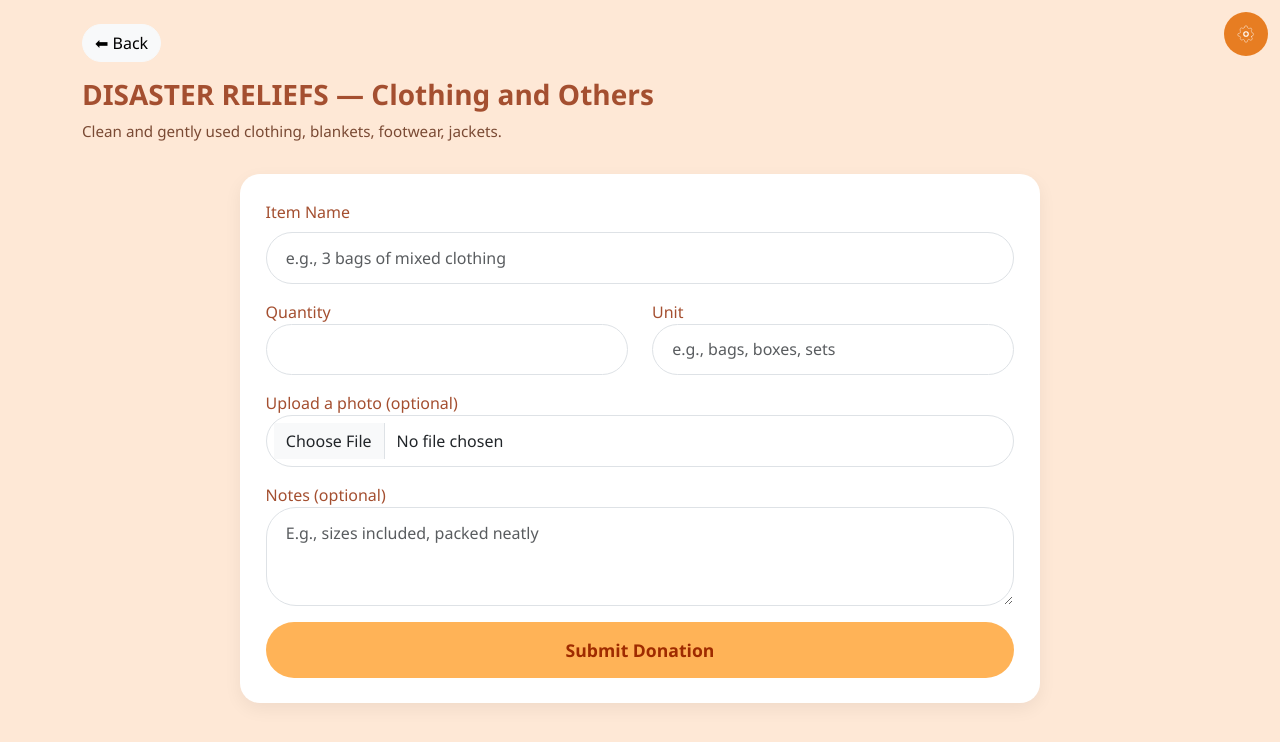
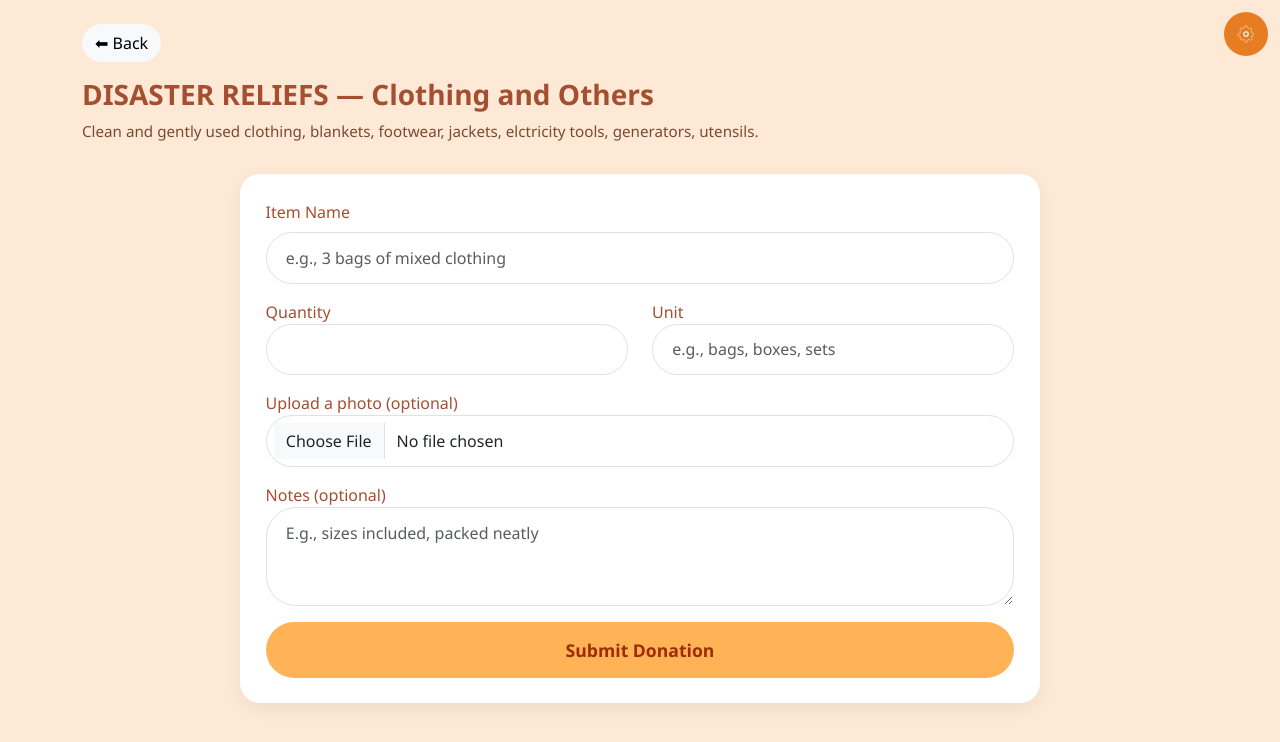
Before and after one commit to iamjewelmitchjaculo-stack/BULIGsb.web, a website: page docs/donate-clothing.html in a window 1280 px wide. Drawn offline with nearby package versions, Linux system fonts and the light colour scheme; no server answers.

Commit message:
Update donation description with more items
Added additional items to the donation description.

```diff
--- a/docs/donate-clothing.html
+++ b/docs/donate-clothing.html
@@ -30,7 +30,7 @@
     <a href="relief.html" class="btn btn-light mt-4" style="border-radius:20px;">⬅ Back</a>
 
     <h3 class="fw-bold mt-3" style="color:var(--dark-orange)">DISASTER RELIEFS — Clothing and Others</h3>
-    <p class="small-note">Clean and gently used clothing, blankets, footwear, jackets.</p>
+    <p class="small-note">Clean and gently used clothing, blankets, footwear, jackets, elctricity tools, generators, utensils.</p>
 
     <div class="donation-card">
       <form id="donateForm">
```
